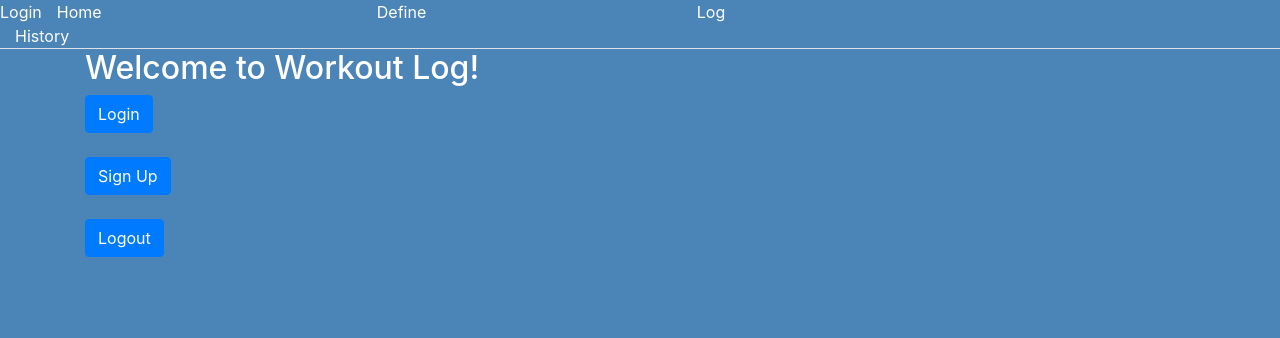
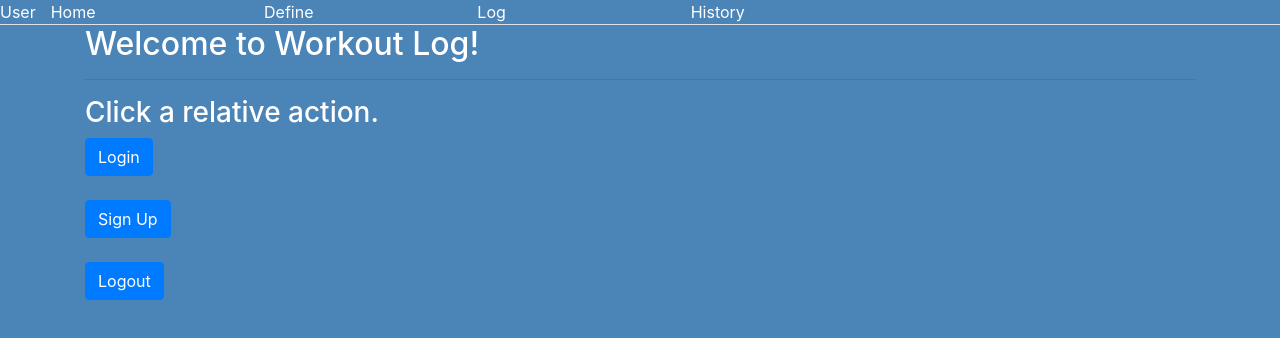
Before and after one commit to jaredburris97/workoutlogWeb, a website: page index.html in a window 1280 px wide. Drawn offline with nearby package versions, Linux system fonts and the light colour scheme.

Commit message:
user display test3

```diff
--- a/index.html
+++ b/index.html
@@ -16,11 +16,11 @@
   <ul class="nav nav-tabs" >
     <a href="#update-log" data-toggle="tab" class="disabled" type="hidden"></a>
 
-    <li><a href="#home" id="loginout" class="disabled" data-toggle="tab">Login</a></li>
-    <li class="active col-md-3"><a href="#home" data-toggle="tab">Home</a></li>
-    <li class="col-md-3 tab1"><a href="#define" data-toggle="tab">Define</a></li>
-    <li class="col-md-3 tab1"><a href="#log" data-toggle="tab">Log</a></li>
-    <li class="col-md-3 tab1"><a href="#history" data-toggle="tab">History</a></li>
+    <li><a href="#home" id="loginout" class="disabled" data-toggle="tab">User</a></li>
+    <li class="active col-md-2"><a href="#home" data-toggle="tab">Home</a></li>
+    <li class="col-md-2 tab1"><a href="#define" data-toggle="tab">Define</a></li>
+    <li class="col-md-2 tab1"><a href="#log" data-toggle="tab">Log</a></li>
+    <li class="col-md-2 tab1"><a href="#history" data-toggle="tab">History</a></li>
     <!-- <li><a href="#" id="testAPI">Test API</a></li> -->
 
   </ul>
@@ -30,6 +30,8 @@
       <div class="tab-pane active" id="home">
 
           <h2>Welcome to Workout Log!</h2>
+          <hr />
+          <h3>Click a relative action.</h3>
           <div id="forLogin">
             <button data-toggle="modal" data-target="#login-modal" class="btn btn-primary">Login</button>
             <br />
@@ -47,7 +49,7 @@
 
         <!-- DEFINE -->
       <div class="tab-pane fade" id="define">
-        <h2>Define</h2>
+        <h2>Create a workout.</h2>
         <label for="def-description">Description:</label>
         <br />
         <textarea class="form-control" id="def-description" rows="3"></textarea>
@@ -64,7 +66,7 @@
       </div>
 
     <div class="tab-pane fade" id="log">
-      <h2>Workout Journal (Log entries)</h2>
+      <h2>Write in your workout journal.</h2>
       <label>Result:</label>
       <br />
       <input type="text" class="form-control" id="log-result" />
@@ -95,7 +97,7 @@
     </div>
 
       <div class="tab-pane fade" id="history">
-        <h2>Workout History (Hover over list to view)</h2>
+        <h2>View your workout history (Hover on the list to view).</h2>
         <ul class="list-group" id="history-list">
         </ul>
       </div>
--- a/user/auth.js
+++ b/user/auth.js
@@ -118,6 +118,6 @@ $(function(){
 
 
 	if(window.localStorage.getItem("sessionToken")) {
-		$("#loginout").text("User");
+		$("#loginout").text(#su_username);
 	}
 }); //end outside function
```
